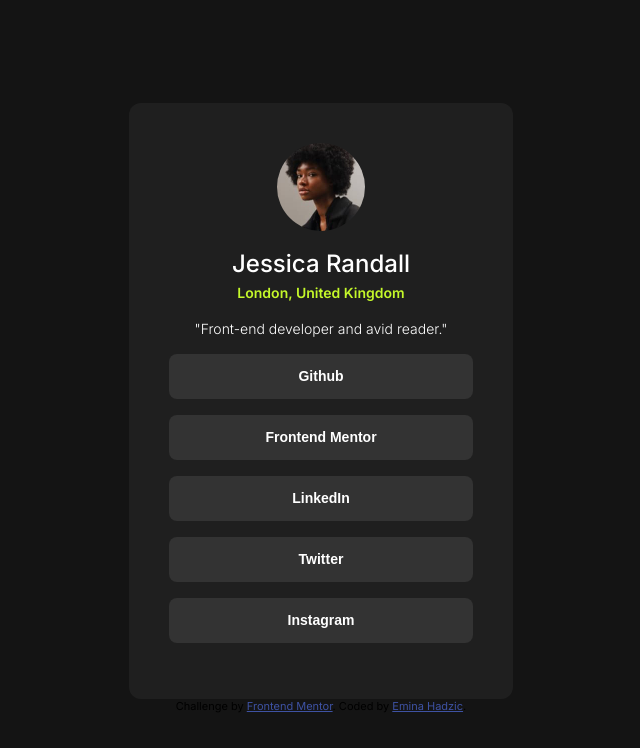
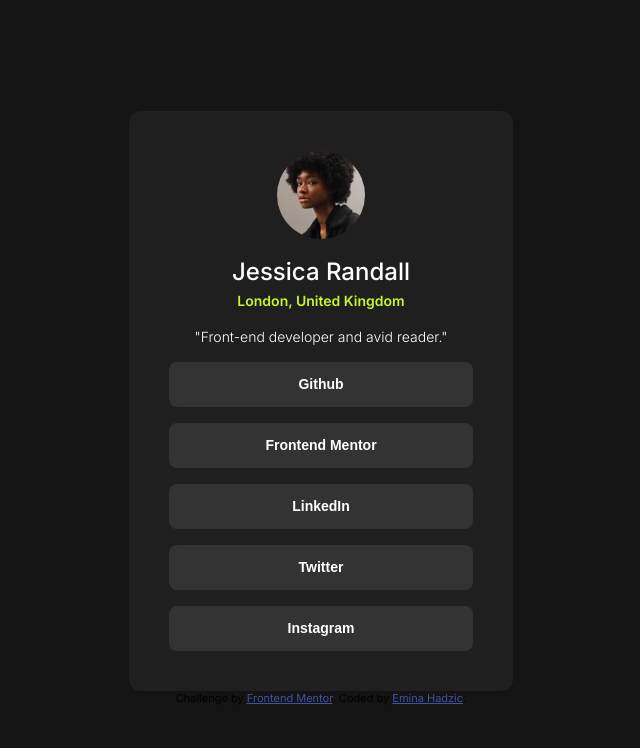
Before and after one commit to eminahadzicc/social-links-profile, a plain HTML site: page index.html in a window 1280 px wide. Shown: the whole page, without its empty margins (319-959 px from the left). Drawn offline with Linux system fonts and the light colour scheme.

Commit message:
Update style.css

```diff
--- a/style.css
+++ b/style.css
@@ -56,6 +56,10 @@ p {
 
 .buttons {
   width: 304px;
+  display: flex;
+  flex-direction: column;
+  justify-content: space-between;
+  gap: 16px;
 }
 
 button {
@@ -68,7 +72,6 @@ button {
   border-radius: 8px;
   padding-top: 12px;
   padding-bottom: 12px;
-  margin-bottom: 16px;
   border: none;
   transition: background-color 0.8s ease-in, background-color 1s ease-out;
 }
```
